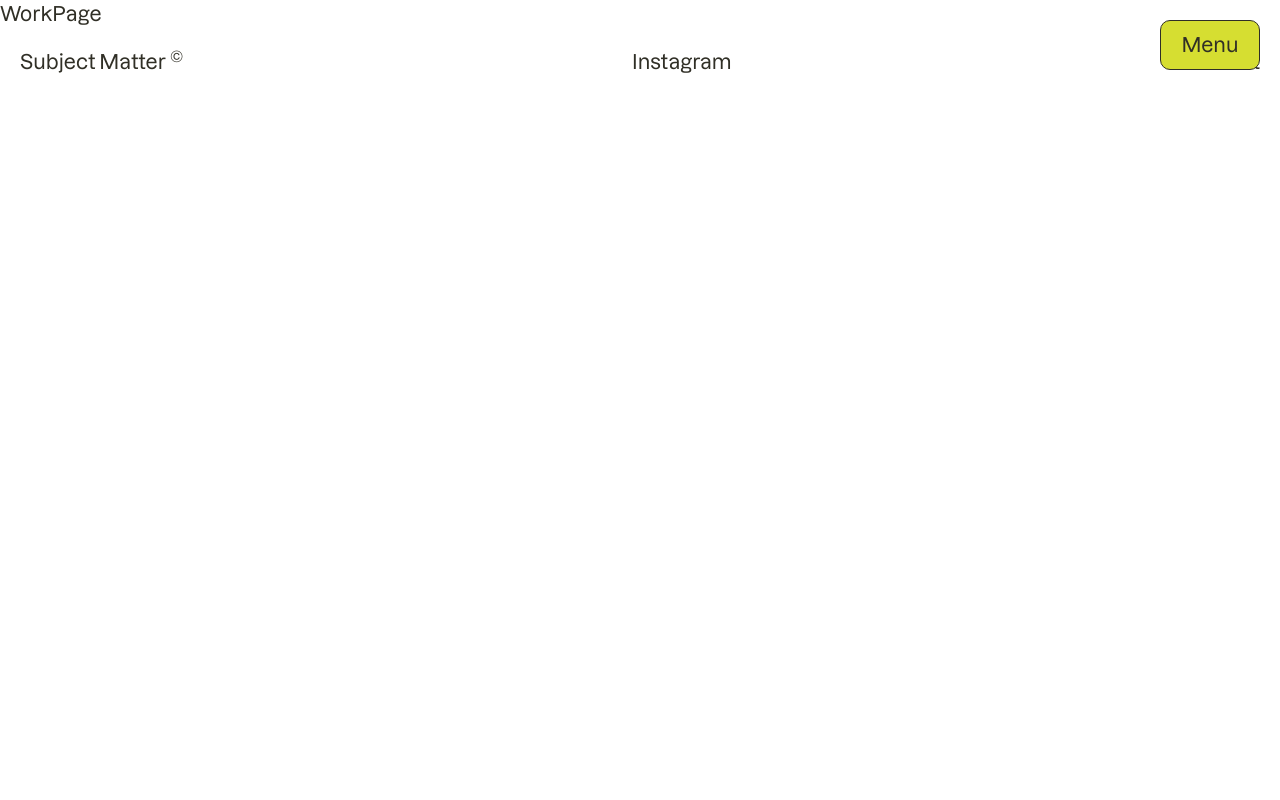
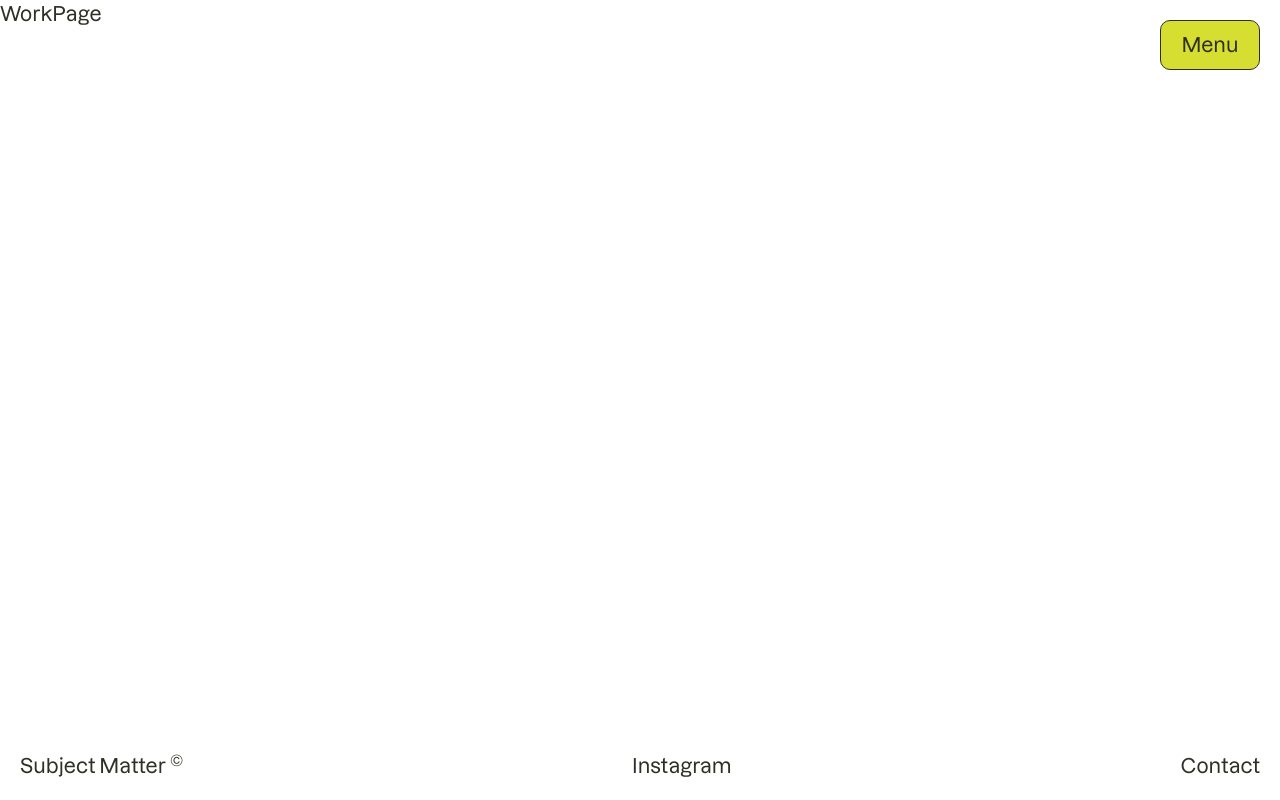
Before and after one commit to nurpais/subject-matter, a Next.js app: page /work in a window 1280 px wide. Built offline with nearby package versions, Linux system fonts and the light colour scheme.

Commit message:
Fix empty page h-screen

```diff
--- a/app/layout.tsx
+++ b/app/layout.tsx
@@ -12,11 +12,11 @@ export const metadata: Metadata = {
 
 export default function RootLayout({ children }: { children: React.ReactNode }) {
   return (
-    <html lang="en">
-      <body>
+    <html lang="en" className="h-full">
+      <body className="flex h-full flex-col">
         <NavbarContextProvider>
           <Navbar />
-          {children}
+          <div className="flex-auto">{children}</div>
           <Footer />
         </NavbarContextProvider>
       </body>
```
